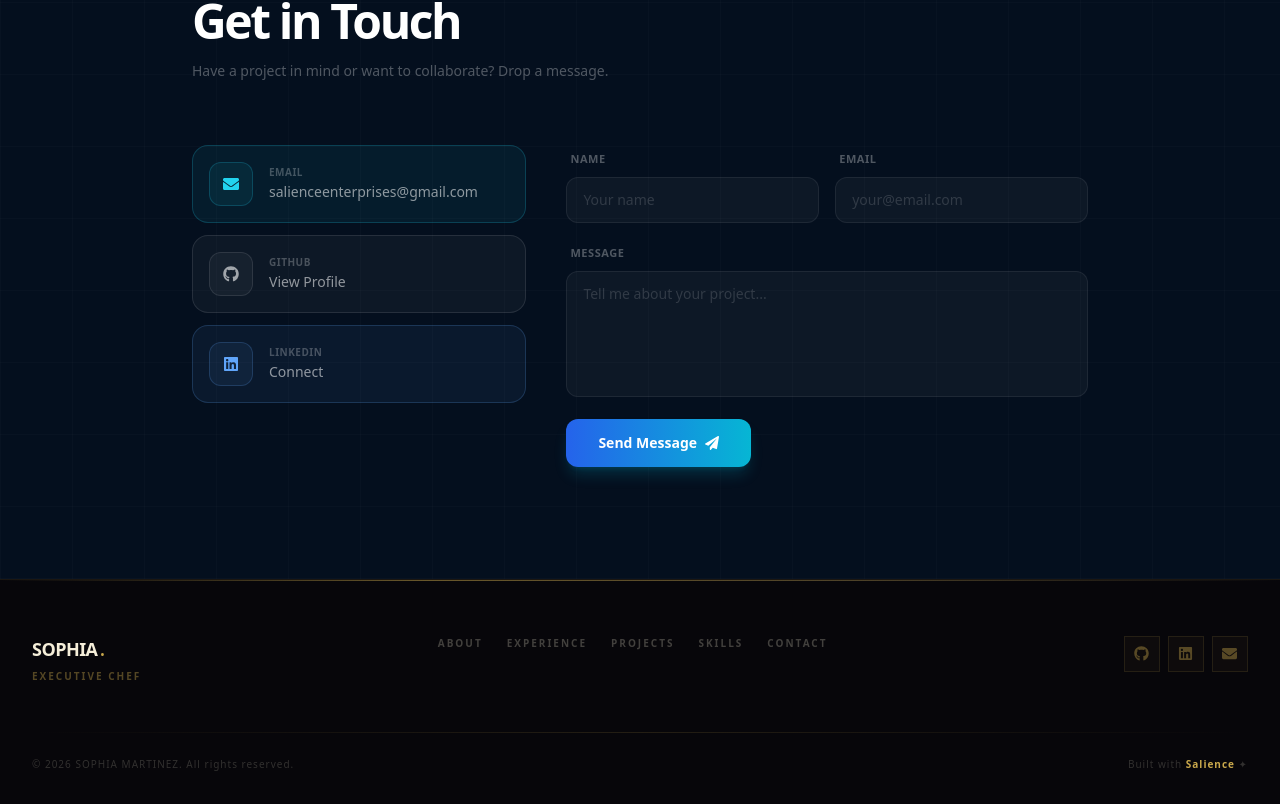
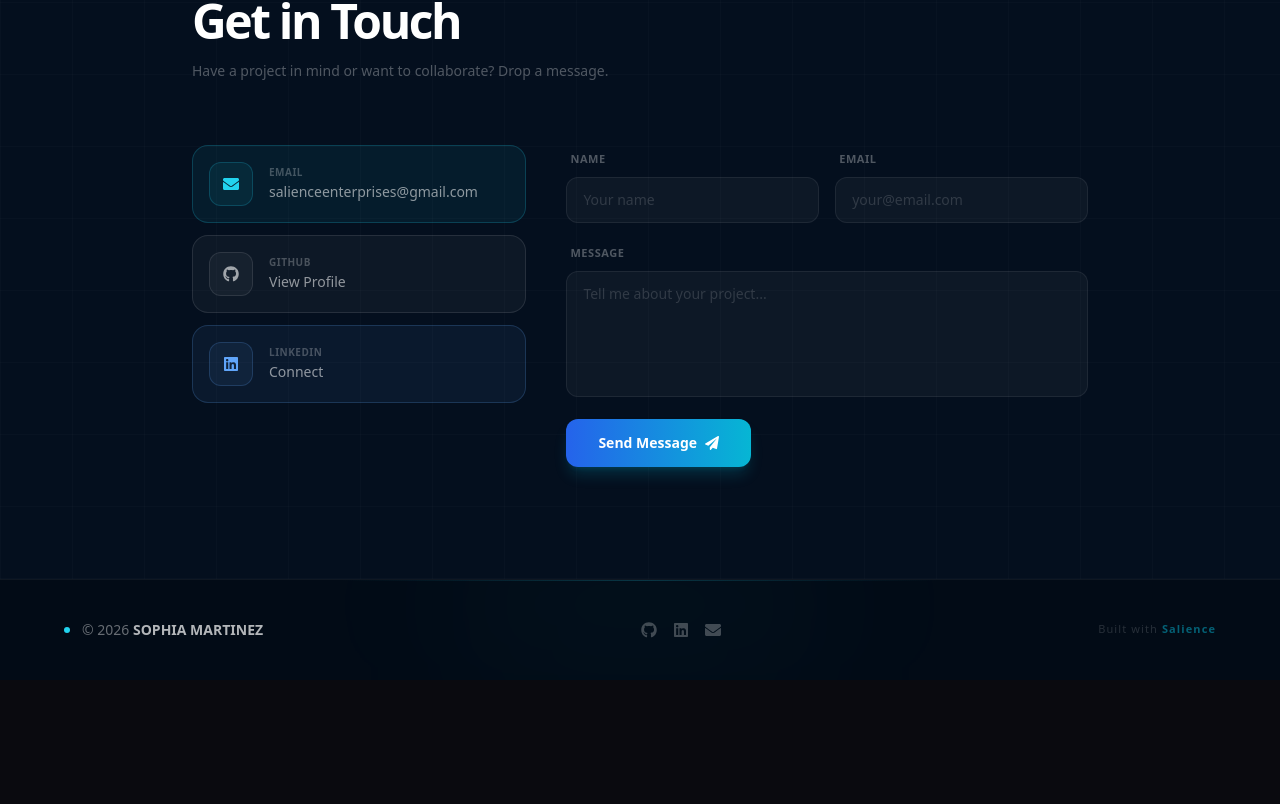
Before and after one commit to salienceenterprises-lab/portfolio-f2365, a Next.js app: page /portfolio-f2365/ in a window 1280 px wide. Shown: the part 5377-6181 px from the top of the page. After the commit the page ends 6057 px from the top, so only its background shows below. Built offline with nearby package versions, Linux system fonts and the light colour scheme.

Commit message:
Update app/components/footer.jsx via Portfolio SaaS

```diff
--- a/app/components/footer.jsx
+++ b/app/components/footer.jsx
@@ -1,74 +1,60 @@
 "use client";
-import React from "react";
-import { FaGithub, FaLinkedin, FaEnvelope, FaGlobe } from "react-icons/fa";
+import { motion } from "framer-motion";
+import { FaGithub, FaLinkedin, FaEnvelope } from "react-icons/fa";
 
 export default function PortfolioFooter({ data }) {
   const year = new Date().getFullYear();
+  if (!data) return null;
 
   const socials = [
-    { icon:<FaGithub size={15}/>,   href:data?.github,   label:"GitHub" },
-    { icon:<FaLinkedin size={15}/>, href:data?.linkedin, label:"LinkedIn" },
-    { icon:<FaEnvelope size={15}/>, href:data?.email ? `mailto:${data.email}` : null, label:"Email" },
-    { icon:<FaGlobe size={15}/>,    href:data?.website,  label:"Website" },
-  ].filter((s) => s.href);
-
-  const navLinks = ["About","Experience","Projects","Skills","Contact"];
+    { show: data?.github,   icon: FaGithub,   href: data?.github,             label: "GitHub"   },
+    { show: data?.linkedin, icon: FaLinkedin,  href: data?.linkedin,           label: "LinkedIn" },
+    { show: data?.email,    icon: FaEnvelope,  href: `mailto:${data?.email}`,  label: "Email"    },
+  ].filter(s => s.show);
 
   return (
-    <footer style={{ background:"#07060a", padding:"3.5rem 2rem 2rem", position:"relative", overflow:"hidden", borderTop:"1px solid rgba(201,168,76,0.1)" }}>
-      <style>{`
-        .gn-footer-link { color:rgba(245,238,217,0.25); text-decoration:none; font-size:10px; font-weight:700; letter-spacing:0.2em; text-transform:uppercase; transition:color 0.2s; }
-        .gn-footer-link:hover { color:#c9a84c; }
-        .gn-footer-social { width:36px; height:36px; border:1px solid rgba(201,168,76,0.12); background:rgba(201,168,76,0.03); display:flex; align-items:center; justify-content:center; color:rgba(201,168,76,0.4); text-decoration:none; transition:all 0.2s; }
-        .gn-footer-social:hover { border-color:rgba(201,168,76,0.4); color:#c9a84c; background:rgba(201,168,76,0.08); }
-      `}</style>
+    <footer className="relative bg-[#020b16] border-t border-white/[0.05] py-10 px-6 overflow-hidden">
+      {/* Top fade line */}
+      <div className="absolute top-0 left-1/2 -translate-x-1/2 w-[600px] h-px bg-gradient-to-r from-transparent via-cyan-400/20 to-transparent" />
 
-      {/* Gold top accent */}
-      <div style={{ position:"absolute", top:0, left:0, right:0, height:"1px", background:"linear-gradient(90deg, transparent, rgba(201,168,76,0.5), rgba(240,204,110,0.3), transparent)" }} />
+      {/* Ambient */}
+      <div className="absolute bottom-0 left-1/2 -translate-x-1/2 w-[400px] h-[150px] bg-cyan-400/[0.03] rounded-full blur-[80px] pointer-events-none" />
 
-      <div style={{ maxWidth:"1280px", margin:"0 auto", position:"relative", zIndex:1 }}>
-        <div style={{ display:"flex", flexWrap:"wrap", alignItems:"flex-start", justifyContent:"space-between", gap:"2.5rem", marginBottom:"3rem" }}>
-          {/* Brand */}
-          <div>
-            <div style={{ display:"flex", alignItems:"baseline", gap:"2px", marginBottom:"6px" }}>
-              <span style={{ fontWeight:900, fontSize:"18px", letterSpacing:"-0.03em", color:"#f5eed9", textTransform:"uppercase" }}>
-                {data?.name?.split(" ")[0] || "Portfolio"}
-              </span>
-              <span style={{ color:"#c9a84c", fontSize:"22px", fontWeight:300, lineHeight:1 }}>.</span>
-            </div>
-            {data?.title && (
-              <p style={{ fontSize:"10px", fontWeight:600, letterSpacing:"0.2em", color:"rgba(201,168,76,0.4)", margin:0, textTransform:"uppercase" }}>{data.title}</p>
-            )}
+      <div className="max-w-6xl mx-auto relative z-10">
+        <div className="flex flex-col sm:flex-row items-center justify-between gap-6">
+
+          {/* Name & brand */}
+          <div className="flex items-center gap-3">
+            <div className="w-1.5 h-1.5 rounded-full bg-cyan-400" />
+            <p className="text-sm text-white/40">
+              © {year}{" "}
+              <span className="text-white/70 font-bold">{data.name || "Portfolio"}</span>
+            </p>
           </div>
 
-          {/* Nav */}
-          <div style={{ display:"flex", flexWrap:"wrap", gap:"1.5rem" }}>
-            {navLinks.map((l) => (
-              <a key={l} href={`#${l.toLowerCase()}`} className="gn-footer-link">{l}</a>
-            ))}
-          </div>
+          {/* Social icons */}
+          {socials.length > 0 && (
+            <div className="flex items-center gap-4">
+              {socials.map(({ icon: Icon, href, label }) => (
+                <motion.a
+                  key={label}
+                  href={href}
+                  target={label !== "Email" ? "_blank" : undefined}
+                  rel={label !== "Email" ? "noopener noreferrer" : undefined}
+                  whileHover={{ scale: 1.2, color: "#22d3ee" }}
+                  className="text-white/25 hover:text-cyan-400 transition-colors duration-300"
+                  aria-label={label}
+                >
+                  <Icon className="w-4 h-4" />
+                </motion.a>
+              ))}
+            </div>
+          )}
 
-          {/* Socials */}
-          <div style={{ display:"flex", gap:"8px" }}>
-            {socials.map((s, i) => (
-              <a key={i} href={s.href} target="_blank" rel="noopener noreferrer" aria-label={s.label} className="gn-footer-social">
-                {s.icon}
-              </a>
-            ))}
-          </div>
-        </div>
-
-        {/* Gold hairline divider */}
-        <div style={{ height:"1px", background:"linear-gradient(90deg, transparent, rgba(201,168,76,0.15), transparent)", marginBottom:"1.5rem" }} />
-
-        <div style={{ display:"flex", flexWrap:"wrap", alignItems:"center", justifyContent:"space-between", gap:"1rem" }}>
-          <p style={{ fontSize:"10px", color:"rgba(245,238,217,0.18)", margin:0, letterSpacing:"0.1em" }}>
-            © {year} {data?.name}. All rights reserved.
-          </p>
-          <p style={{ fontSize:"10px", color:"rgba(245,238,217,0.18)", margin:0, letterSpacing:"0.1em" }}>
+          {/* Credit */}
+          <p className="text-[11px] text-white/15 tracking-widest">
             Built with{" "}
-            <span style={{ color:"#c9a84c", fontWeight:700 }}>Salience</span>
-            {" "}✦
+            <span className="text-cyan-500/50 font-semibold">Salience</span>
           </p>
         </div>
       </div>
```
